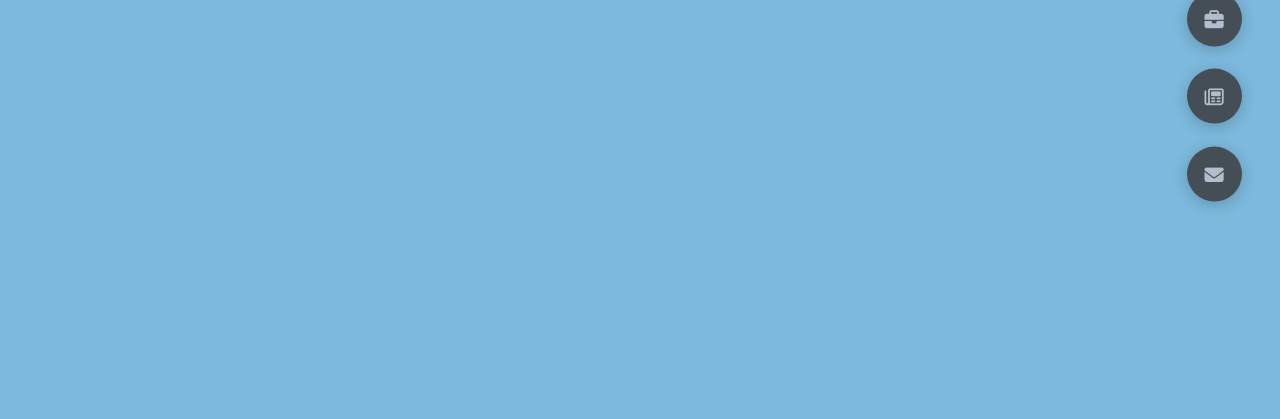
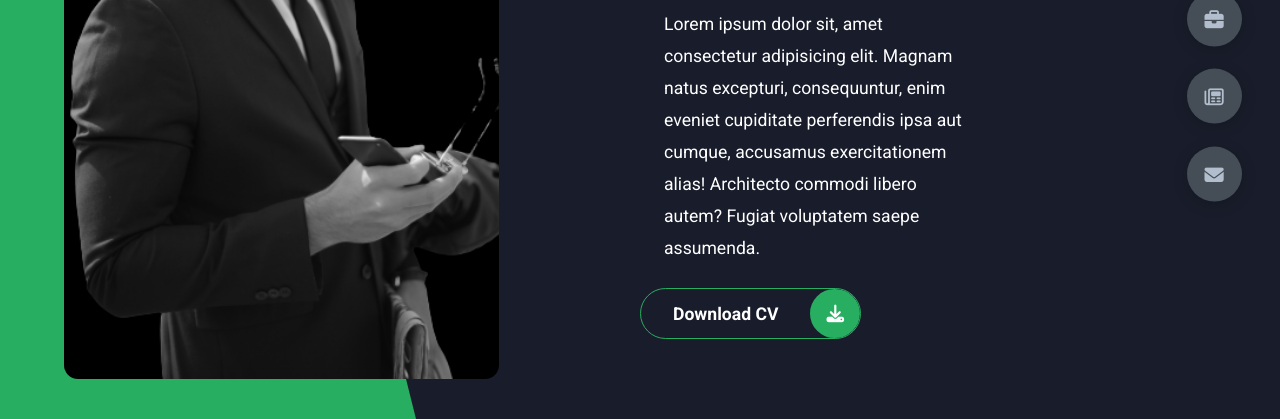
Before and after one commit to WojciechBlazejewski/portfolio, a plain HTML site: page index.html in a window 1280 px wide. Shown: the part 381-800 px from the top of the page. Drawn offline with Linux system fonts and the light colour scheme.

Commit message:
add imgs; header content

```diff
--- a/index.html
+++ b/index.html
@@ -22,7 +22,32 @@
   </head>
   <body class="main-content">
     <header class="section sec1 header active" id="home">
-      <i class="fa-brands fa-instagram"></i>
+      <div class="header-content">
+        <div class="left-header">
+          <div class="h-shape"></div>
+          <div class="image">
+            <img src="img/hero.png" alt="" />
+          </div>
+        </div>
+        <div class="right-header">
+          <h1 class="name">
+            Cześć! Nazywam się
+            <span>Wojciech Błażejewski.</span> Web Developer.
+          </h1>
+          <p>
+            Lorem ipsum dolor sit, amet consectetur adipisicing elit. Magnam
+            natus excepturi, consequuntur, enim eveniet cupiditate perferendis
+            ipsa aut cumque, accusamus exercitationem alias! Architecto commodi
+            libero autem? Fugiat voluptatem saepe assumenda.
+          </p>
+          <div class="btn-con">
+            <a href="" class="main-btn">
+              <span class="btn-text">Download CV</span>
+              <span class="btn-icon"><i class="fas fa-download"></i></span>
+            </a>
+          </div>
+        </div>
+      </div>
     </header>
     <main>
       <section class="section sec2 about" id="about"></section>
--- a/styles/styles.scss
+++ b/styles/styles.scss
@@ -54,37 +54,31 @@ section {
 .section {
   transform: translateY(-100%) scale(0);
   transition: all 0.4s ease-in-out;
-  background-color: var(--color-primary);
 }
 
 .sec1 {
   display: none;
   transform: translateY(0) scale(1);
-  background-color: rgb(124, 185, 220);
 }
 
 .sec2 {
   display: none;
   transform: translateY(0) scale(1);
-  background-color: slateblue;
 }
 
 .sec3 {
   display: none;
   transform: translateY(0) scale(1);
-  background-color: rgb(157, 205, 90);
 }
 
 .sec4 {
   display: none;
   transform: translateY(0) scale(1);
-  background-color: rgb(205, 90, 159);
 }
 
 .sec5 {
   display: none;
   transform: translateY(0) scale(1);
-  background-color: rgb(205, 178, 90);
 }
 
 .active {
@@ -138,3 +132,109 @@ section {
     }
   }
 }
+
+/* header-content */
+.header-content {
+  display: grid;
+  grid-template-columns: repeat(2, 1fr);
+  height: 100%;
+  .left-header {
+    display: flex;
+    align-items: center;
+    position: relative;
+    .h-shape {
+      transition: all 0.4s ease-in-out;
+      width: 65%;
+      height: 100%;
+      background-color: var(--color-secondary);
+      position: absolute;
+      left: 0;
+      top: 0;
+      z-index: -1;
+      clip-path: polygon(0 0, 52% 0, 100% 100%, 0% 100%);
+    }
+    .image {
+      border-radius: var(--br-sm-2);
+      height: 90%;
+      width: 68%;
+      margin-left: 4rem;
+      background-color: var(--color-black);
+      transition: all 0.4s ease-in-out;
+      img {
+        width: 100%;
+        height: 100%;
+        object-fit: cover;
+        transition: all 0.4s ease-in-out;
+        filter: grayscale(100%);
+        &:hover {
+          filter: grayscale(0);
+        }
+      }
+    }
+  }
+
+  .right-header {
+    display: flex;
+    flex-direction: column;
+    justify-content: center;
+    padding-right: 18rem;
+    .name {
+      font-size: 3rem;
+      span {
+        color: var(--color-secondary);
+      }
+    }
+    p {
+      margin: 1.5rem;
+      line-height: 2rem;
+    }
+  }
+}
+
+/* independed components */
+
+.btn-con {
+  display: flex;
+  align-self: flex-start;
+}
+
+.main-btn {
+  border-radius: 30px;
+  color: inherit;
+  font-weight: 600;
+  position: relative;
+  border: 1px solid var(--color-secondary);
+  display: flex;
+  align-self: flex-start;
+  align-items: center;
+  overflow: hidden;
+  .btn-text {
+    padding: 0 2rem;
+  }
+  .btn-icon {
+    background-color: var(--color-secondary);
+    display: flex;
+    align-items: center;
+    justify-content: center;
+    border-radius: 50%;
+    padding: 1rem;
+  }
+  &::before {
+    content: "";
+    position: absolute;
+    top: 0;
+    right: 0;
+    transform: translateX(100%);
+    transition: all 0.4s ease-out;
+    z-index: -1;
+  }
+  &:hover {
+    &::before {
+      width: 100%;
+      height: 100%;
+      background-color: var(--color-secondary);
+      transform: translateX(0);
+      transition: all 0.4s ease-out;
+    }
+  }
+}
```
Also changed, not shown: img/blog1.jpg (added), img/blog2.jpg (added), img/blog3.jpg (added), img/hero.png (added), img/port1.jpg (added), img/port2.jpg (added), img/port3.jpg (added), img/port4.jpg (added), img/port5.jpg (added), img/port6.jpg (added), img/port7.jpg (added), styles/styles.css, 1 other file.
